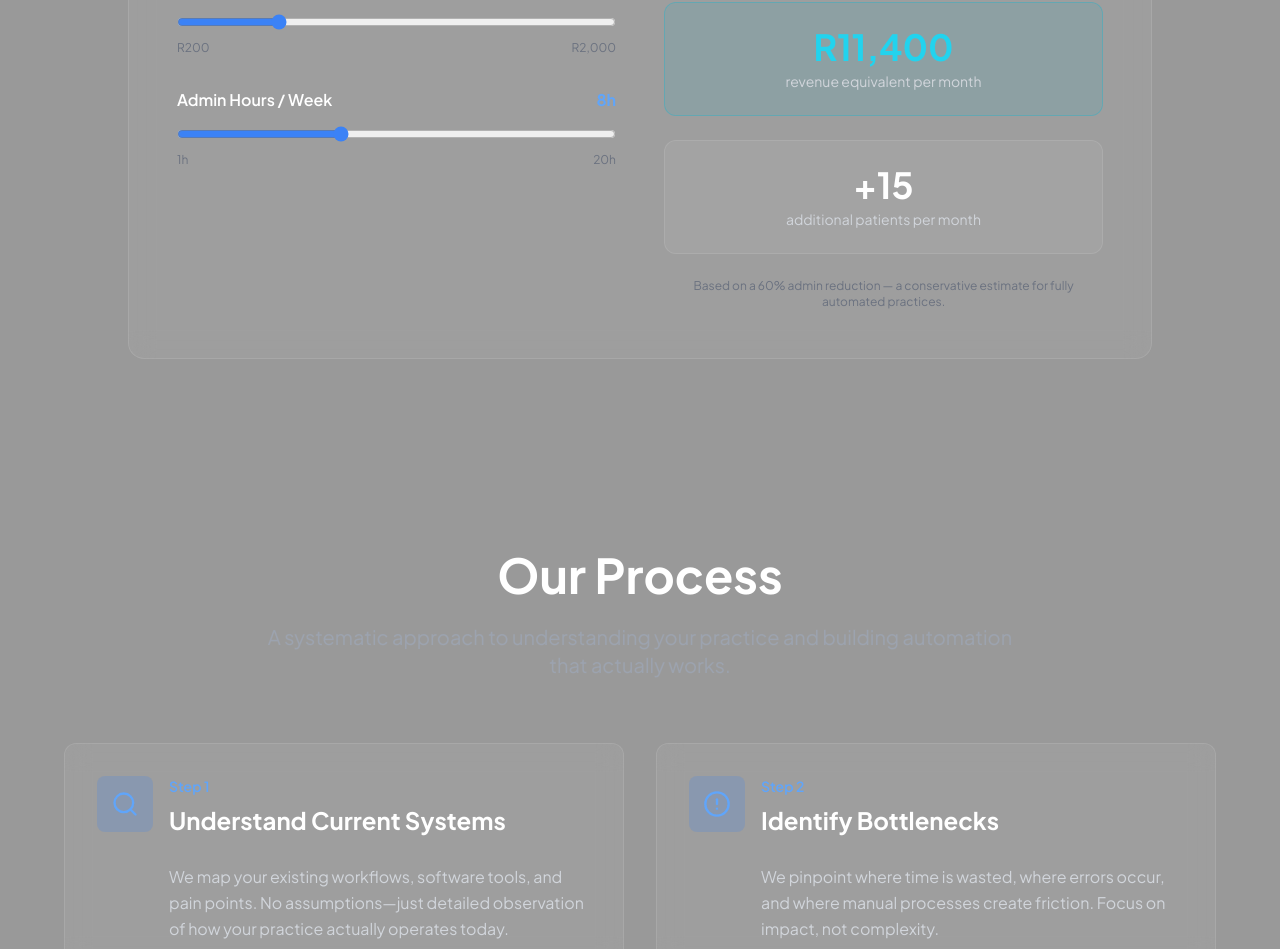
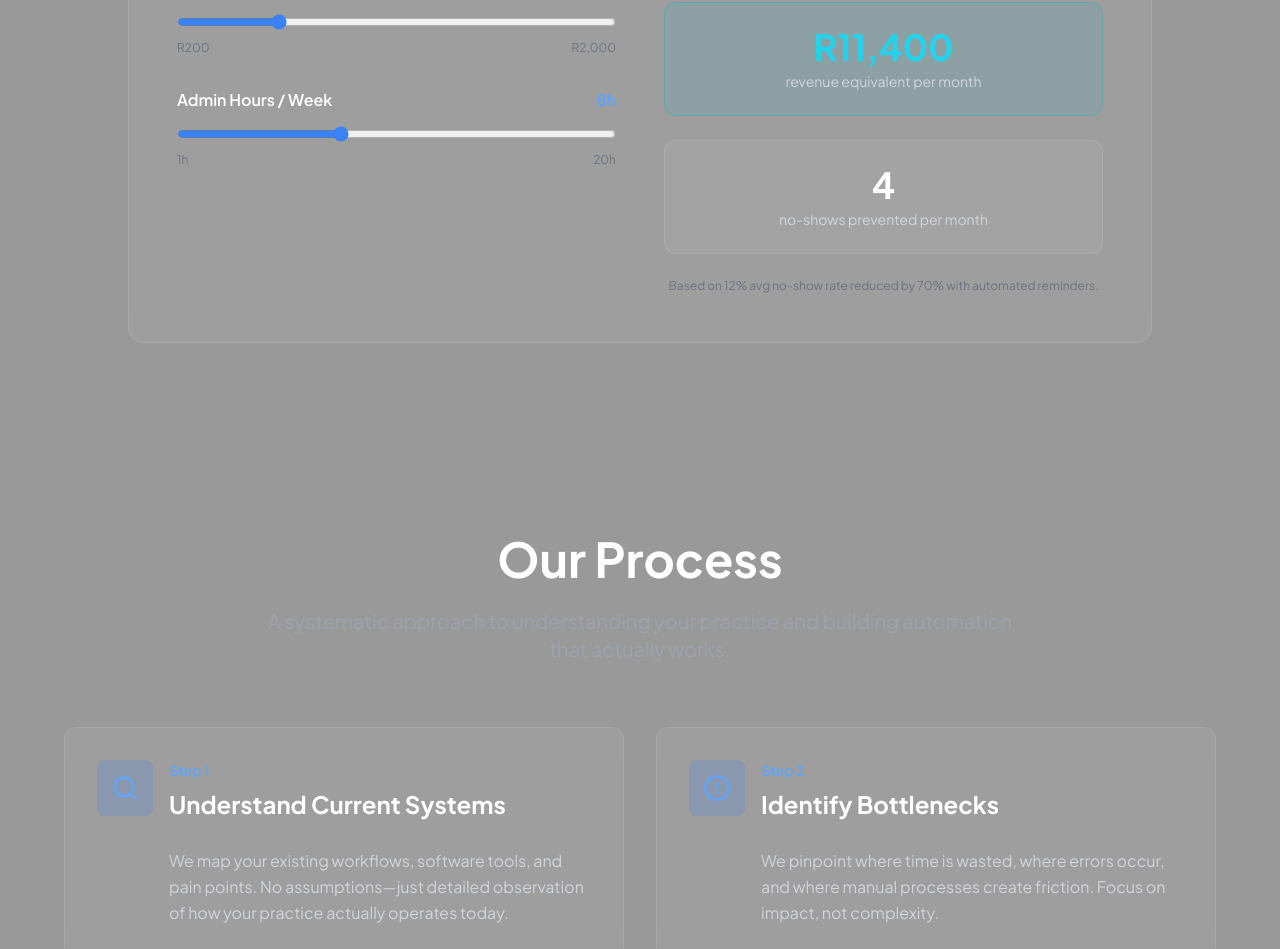
Before and after one commit to denermeyer/physio-landing-page, a React (Vite) app: page / in a window 1280 px wide. Shown: the part 2669-3618 px from the top of the page. Built offline with nearby package versions, Linux system fonts and the light colour scheme.

Commit message:
fix: wire patients slider to no-shows formula in PatientCalculator
Co-Authored-By: Claude Haiku 4.5 <noreply@anthropic.com>

```diff
--- a/src/components/PatientCalculator.tsx
+++ b/src/components/PatientCalculator.tsx
@@ -9,7 +9,7 @@ export default function PatientCalculator() {
 
   const hoursRecoveredPerMonth = Math.round(adminHours * 4 * 0.6);
   const revenueEquivalent = hoursRecoveredPerMonth * sessionFee;
-  const extraPatients = Math.round(hoursRecoveredPerMonth * 0.8);
+  const noShowsPrevented = Math.round(patients * 0.12 * 0.7);
 
   return (
     <section ref={sectionRef} className="py-24 px-6 bg-black/40 reveal">
@@ -93,11 +93,11 @@ export default function PatientCalculator() {
                 <div className="text-gray-300 text-sm">revenue equivalent per month</div>
               </div>
               <div className="bg-white/5 border border-white/10 rounded-xl p-6 text-center">
-                <div className="text-4xl font-bold text-white mb-1">+{extraPatients}</div>
-                <div className="text-gray-300 text-sm">additional patients per month</div>
+                <div className="text-4xl font-bold text-white mb-1">{noShowsPrevented}</div>
+                <div className="text-gray-300 text-sm">no-shows prevented per month</div>
               </div>
               <p className="text-xs text-gray-500 text-center">
-                Based on a 60% admin reduction — a conservative estimate for fully automated practices.
+                Based on 12% avg no-show rate reduced by 70% with automated reminders.
               </p>
             </div>
           </div>
```
